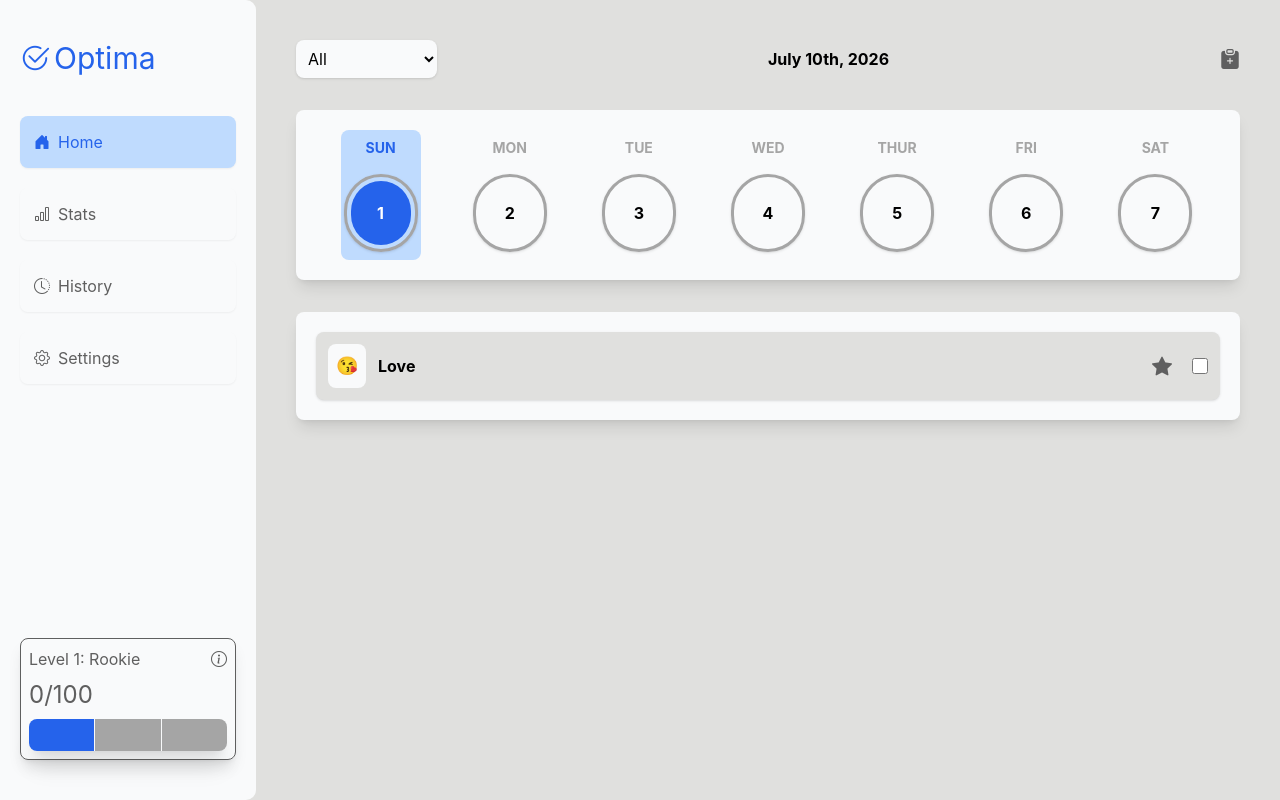
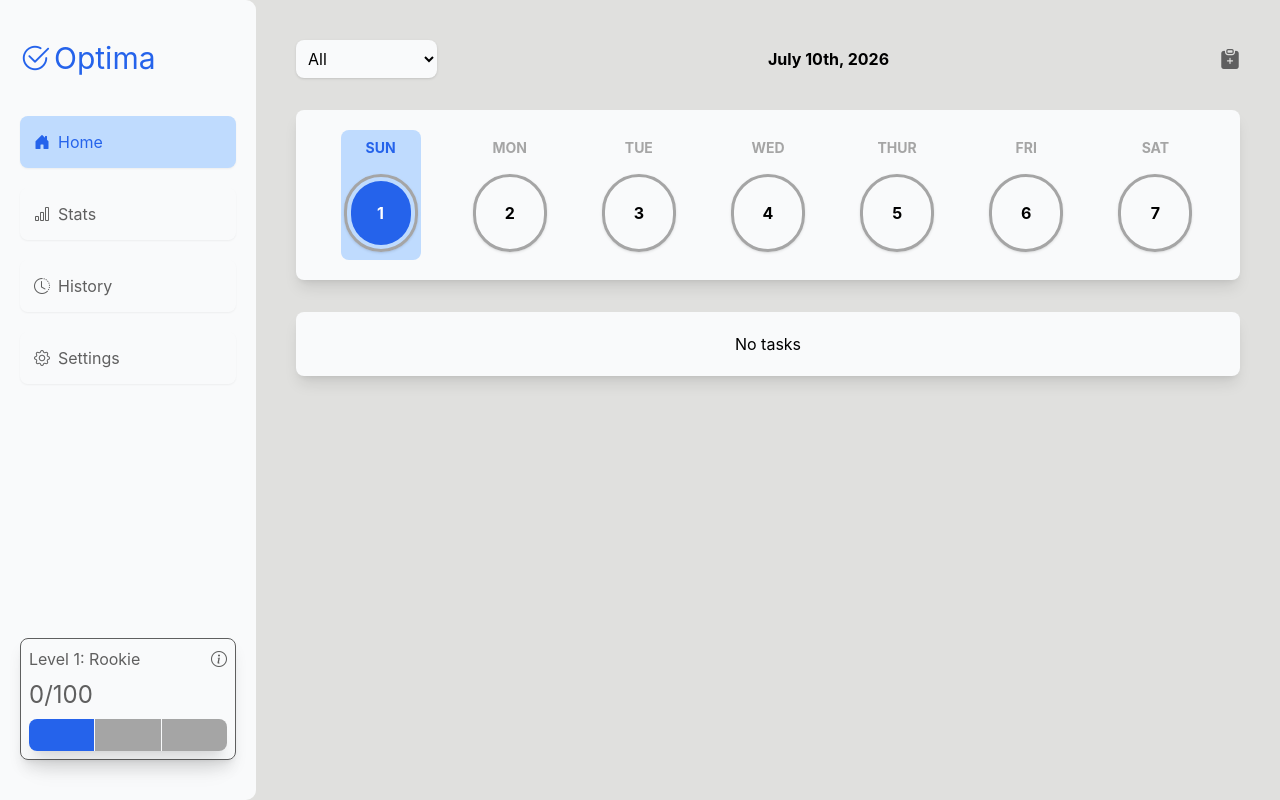
Before and after one commit to theinternetfae/Construction-site, a React (Vite) app: page /test/home in a window 1280 px wide. Built offline with nearby package versions, Linux system fonts and the light colour scheme.

Commit message:
Displaying tasks in the taskList

```diff
--- a/src/index.css
+++ b/src/index.css
@@ -417,7 +417,7 @@ body {
         }
 
         .task-display {
-          @apply p-3 rounded-lg shadow-lg bg-[#F9FAFB]
+          @apply p-3 rounded-lg shadow-lg bg-[#F9FAFB] flex flex-col gap-5
           md:p-5;
 
           p {
@@ -659,7 +659,8 @@ body {
     }
 
     .task-updates {
-      @apply flex gap-5 text-xl items-center;
+      @apply flex gap-5 text-lg items-center
+      md:text-xl;
 
       i {
         @apply text-[#5F5F5F] cursor-pointer
--- a/src/pages/Home.jsx
+++ b/src/pages/Home.jsx
@@ -1,8 +1,11 @@
-import { useState } from "react";
+import { useContext, useState } from "react";
 import TaskEditor from "../utilities jsx/TaskEditor.jsx";
 import Task from "../utilities jsx/Task.jsx";
+import { TaskContext } from "../js files/contexts.js";
 
 function Home() {
+
+    const {taskList} = useContext(TaskContext);
 
     const [showEditor, setShowEditor] = useState(false);
 
@@ -82,8 +85,13 @@ function Home() {
             </section>
 
             <section className="task-display">
-                {/* <p>No tasks</p> */}
-                <Task/>
+                {taskList.length === 0 && <p>No tasks</p>}
+                {taskList.map((e, i) => {
+                    return <Task
+                        key={i}
+                        taskInfo={e}
+                    />
+                })}
             </section>
 
             {showEditor && <TaskEditor
--- a/src/utilities jsx/Task.jsx
+++ b/src/utilities jsx/Task.jsx
@@ -1,10 +1,10 @@
-function Task() {
+function Task({taskInfo}) {
     return (
         <div className="task">
 
             <section className="task-labels">
-                <div className="emoji-box">😘</div>
-                <p>Love</p>
+                <div className="emoji-box">{taskInfo.emoji}</div>
+                <p>{taskInfo.name}</p>
             </section>
 
             <section className="task-updates">
```
